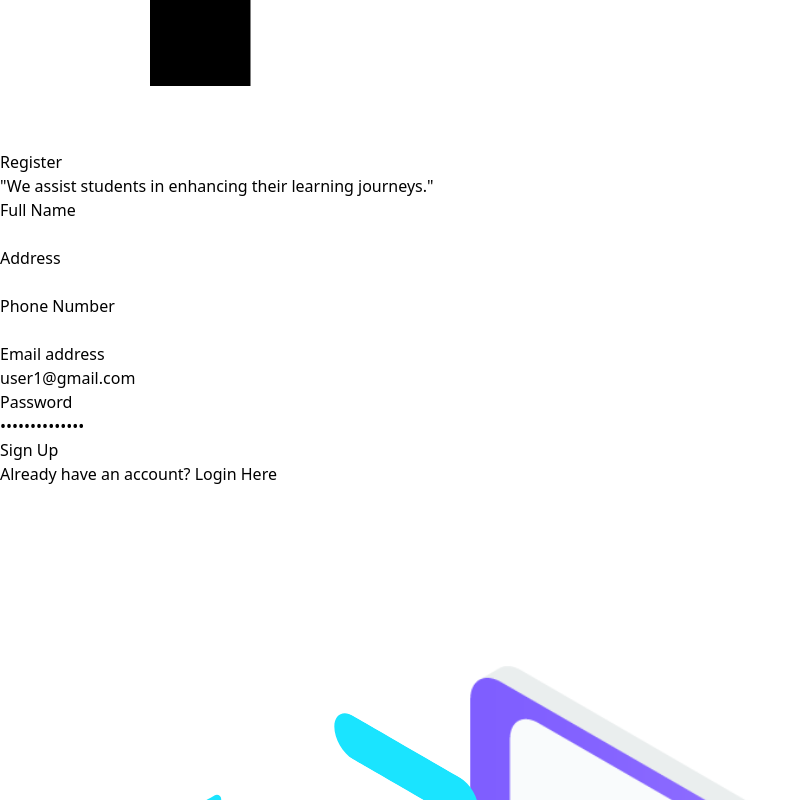
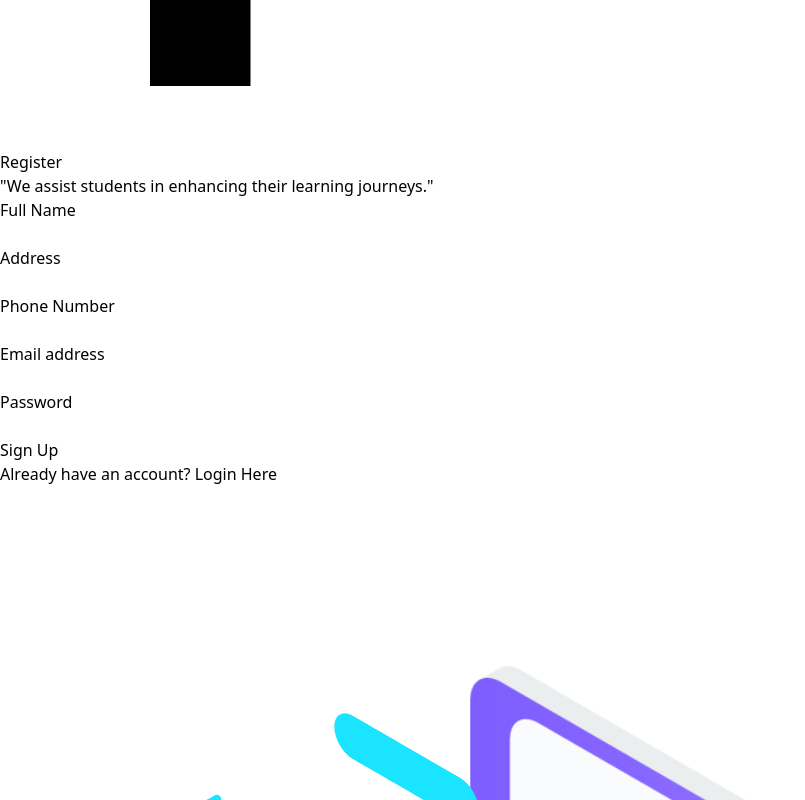
Before and after one commit to Abir191197/Universe-Hub-Frontend, a React (Vite) app: page /register in a window 1280 px wide. Shown: the top 800 px of the page, without its empty margins (0-805 px from the left). Built offline with nearby package versions, Linux system fonts and the light colour scheme; no server answers.

Commit message:
UI fixed

```diff
--- a/src/pages/Register.tsx
+++ b/src/pages/Register.tsx
@@ -22,12 +22,7 @@ export default function Register() {
     register,
     handleSubmit,
     formState: { errors },
-  } = useForm<RegisterFormInputs>({
-    defaultValues: {
-      email: "user1@gmail.com", // Default email for testing
-      password: "password123456", // Default password for testing
-    },
-  });
+  } = useForm<RegisterFormInputs>();
 
   const [registerUser, { isLoading, isSuccess }] =
     reqApi.useRegisterMutation();
```
Also changed, not shown: 1 other file (tests, documents, lock files or other folders).
